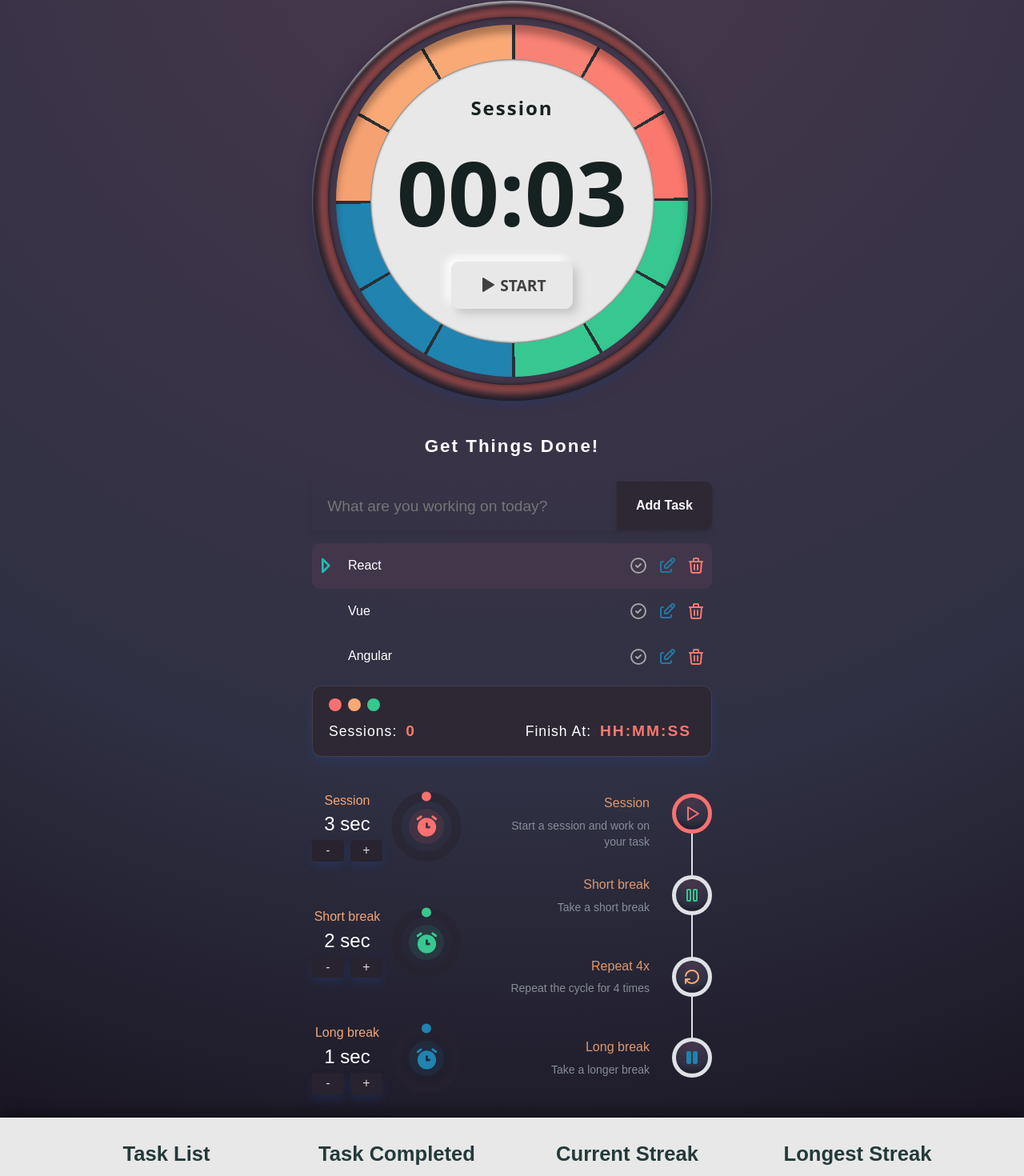
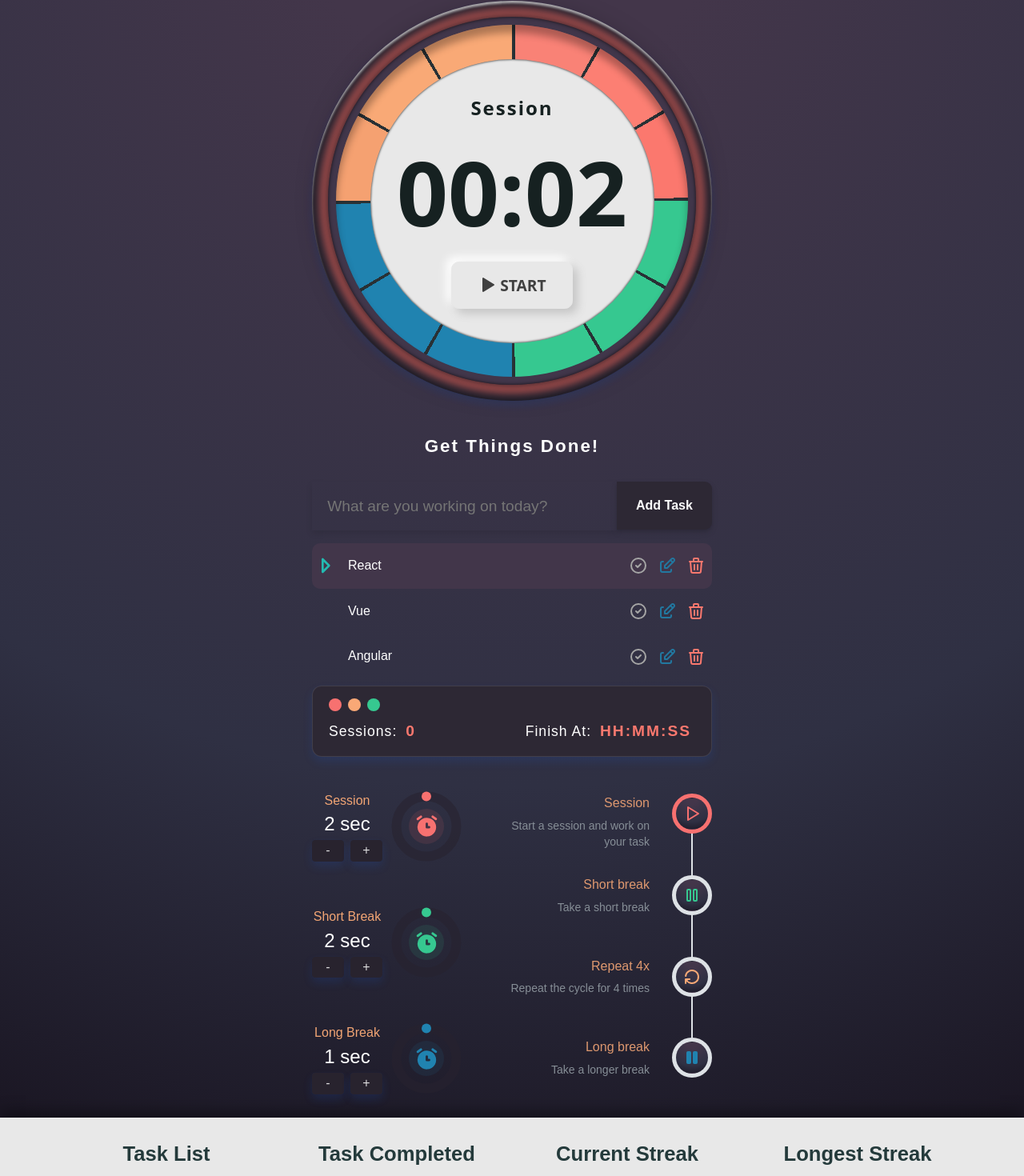
Before and after one commit to rayder-dev/Pomodoro-AI, a React (Vite) app: page / in a window 1280 px wide. Shown: the part 169-1639 px from the top of the page at 80% size. Built offline with nearby package versions, Linux system fonts and the light colour scheme.

Commit message:
Update State Management

```diff
--- a/src/components/Header/Header.tsx
+++ b/src/components/Header/Header.tsx
@@ -12,10 +12,9 @@ import { ComingSoon, Logo, Modal, NavBtn } from '..';
 
 interface HeaderProps {
   onDrawerOpen: () => void;
-  section: (value: string) => void;
 }
 
-const Header: FC<HeaderProps> = ({ onDrawerOpen, section }) => {
+const Header: FC<HeaderProps> = ({ onDrawerOpen }) => {
   const [selectedNavBtn, setSelectedNavBtn] = useState('');
   const [modalOpen, setModalOpen] = useState(false);
 
@@ -33,7 +32,7 @@ const Header: FC<HeaderProps> = ({ onDrawerOpen, section }) => {
       <header>
         <div className={styles['header-container']}>
           {/* Logo Section */}
-          <Logo section={section} />
+          <Logo />
           {/* Navigation Buttons */}
           <nav>
             <ul>
--- a/src/components/Tab/Tab.tsx
+++ b/src/components/Tab/Tab.tsx
@@ -1,38 +1,37 @@
-import { FC } from 'react';
+import { Dispatch, FC, SetStateAction } from 'react';
 import styles from './tab.module.css';
+import { TimerStateTypes } from '../../types';
 
 interface TabProps {
-  selected: number;
-  onSelect: (value: number) => void;
+  timerState: TimerStateTypes;
+  onSelect: Dispatch<SetStateAction<TimerStateTypes>>;
 }
 
-const Tab: FC<TabProps> = ({ selected, onSelect }) => {
-  const tabs = ['Session', 'Short Break', 'Long Break'];
-  const tabColors = ['#f77170', '#36c890', '#2083b0'];
-  const gliderColor = tabColors[selected];
+const Tab: FC<TabProps> = ({ timerState, onSelect }) => {
+  const gliderColor = timerState.tabs[timerState.selectedTab].color;
 
   const handleTabClick = (index: number) => {
-    onSelect(index);
+    onSelect({ ...timerState, selectedTab: index });
   };
 
   return (
     <div className={styles.tabContainer}>
       <div className={styles.tabs}>
-        {tabs.map((tab, index) => (
+        {timerState.tabs.map((tab, index) => (
           <div
             key={index}
             className={`${styles.tab} ${
-              selected === index ? styles.active : ''
+              timerState.selectedTab === index ? styles.active : ''
             }`}
             onClick={() => handleTabClick(index)}
           >
-            {tab}
+            {tab.title}
           </div>
         ))}
         <span
           className={styles.glider}
           style={{
-            transform: `translateX(${selected * 100}%)`,
+            transform: `translateX(${timerState.selectedTab * 100}%)`,
             backgroundColor: gliderColor,
           }}
         ></span>
--- a/src/components/Timeline/PomoTimeline.tsx
+++ b/src/components/Timeline/PomoTimeline.tsx
@@ -77,7 +77,6 @@ const PomoTimeline: FC<PomoTimelineProps> = ({ activeIndex, cycleCount }) => {
               style={{
                 background:
                   'radial-gradient(circle at 50% 0%, rgb(67, 54, 74) 16.4%, rgb(47, 48, 67) 68.2%, rgb(27, 23, 36) 99.1%)',
-                color: 'white',
               }}
             >
               {activeIndex === 2 && index === 2 ? <RefreshLoader /> : item.icon}
--- a/src/components/Timer/Timer.tsx
+++ b/src/components/Timer/Timer.tsx
@@ -1,62 +1,50 @@
-import { FC, useState, useEffect, useMemo, useCallback } from 'react';
+import { FC, useState, useEffect, useCallback } from 'react';
 import { RingProgress } from '@mantine/core';
 import Styles from './timer.module.css';
-import { TimerLengthTypes } from '../../types';
 import { useResponsiveSize } from '../../hooks';
 import { StartBtn } from '..';
 import { startCountdown, formatToTwoDigits } from '../../utils/timerUtils';
+import { TimerStateTypes } from '../../types';
 
 interface TimerProps {
-  selectedTab: number;
-  timerLength: TimerLengthTypes;
+  timerState: TimerStateTypes;
   modalOpen: () => void;
 }
 
-const Timer: FC<TimerProps> = ({ selectedTab, timerLength, modalOpen }) => {
+const Timer: FC<TimerProps> = ({ timerState, modalOpen }) => {
   const ringSize = useResponsiveSize();
-  const tabs = useMemo(
-    () => [
-      {
-        title: 'Session',
-        color: '#f77170',
-        initialTime: timerLength.session,
-        timerLabel: 'In session',
-      },
-      {
-        title: 'Short Break',
-        color: '#36c890',
-        initialTime: timerLength.shortBreak,
-        timerLabel: 'Take a break',
-      },
-      {
-        title: 'Long Break',
-        color: '#2083b0',
-        initialTime: timerLength.longBreak,
-        timerLabel: 'Take a break',
-      },
-    ],
-    [timerLength]
+  const tabState = timerState.tabs[timerState.selectedTab];
+  const [timeLeft, setTimeLeft] = useState(tabState.initialTime);
+  const [isRunning, setIsRunning] = useState(false);
+  const [progress, setProgress] = useState(100);
+  const minutes = Math.floor(timeLeft / 60);
+  const seconds = timeLeft % 60;
+
+  // Separated because of Progress glitching
+  const resetTimer = useCallback(
+    (intervalId: NodeJS.Timeout) => {
+      if (timeLeft === 0) {
+        setProgress(100);
+      }
+      clearInterval(intervalId);
+    },
+    [isRunning]
   );
 
-  const [timeLeft, setTimeLeft] = useState(tabs[0].initialTime);
-  const [isRunning, setIsRunning] = useState(false);
-
-  const tabState = tabs[selectedTab];
-  const minutes = Math.floor(timeLeft / 60);
-  const seconds = timeLeft % 60;
+  // For Timer
+  useEffect(() => {
+    if (!isRunning) return;
+    const intervalId = startCountdown(timeLeft, setTimeLeft, modalOpen);
+    setProgress((timeLeft / tabState.initialTime) * 100);
+    return () => resetTimer(intervalId);
+  }, [isRunning, timeLeft, modalOpen]);
 
   // For Tabs & Timer Control
   useEffect(() => {
     setTimeLeft(tabState.initialTime);
     setIsRunning(false);
-  }, [selectedTab, tabState.initialTime]);
-
-  // For Timer
-  useEffect(() => {
-    if (!isRunning) return;
-    const intervalId = startCountdown(timeLeft, setTimeLeft, modalOpen);
-    return () => clearInterval(intervalId);
-  }, [isRunning, timeLeft, modalOpen]);
+    setProgress(100);
+  }, [timerState.selectedTab, tabState.initialTime]);
 
   return (
     <div className={Styles['clock-container']}>
@@ -65,7 +53,7 @@ const Timer: FC<TimerProps> = ({ selectedTab, timerLength, modalOpen }) => {
         roundCaps
         sections={[
           {
-            value: (timeLeft / tabState.initialTime) * 100,
+            value: progress,
             color: tabState.color,
           },
         ]}
@@ -77,11 +65,11 @@ const Timer: FC<TimerProps> = ({ selectedTab, timerLength, modalOpen }) => {
                 <div className={Styles['label']}>
                   {isRunning && timeLeft
                     ? tabState.timerLabel
+                    : !isRunning && progress === 100
+                    ? tabState.title
                     : timeLeft === 0
                     ? 'Time is up!'
-                    : timeLeft < tabState.initialTime && !isRunning
-                    ? 'Paused'
-                    : tabState.title}
+                    : 'Paused'}
                 </div>
                 <div className={Styles['time']}>
                   {formatToTwoDigits(minutes)}:{formatToTwoDigits(seconds)}
--- a/src/components/TimerControl/TimerControl.tsx
+++ b/src/components/TimerControl/TimerControl.tsx
@@ -2,13 +2,13 @@ import { FC, useEffect, useReducer } from 'react';
 import { ActionIcon, RingProgress, Center, rem } from '@mantine/core';
 import { IconAlarmFilled } from '@tabler/icons-react';
 import styles from './timerControl.module.css';
-import { TimerLengthTypes } from '../../types';
+import { TimerStateTypes } from '../../types';
 import { formatTime } from '../../utils/timeFormatter';
 import { Tooltip } from '..';
 
 interface TimerControlProps {
-  timerLength: TimerLengthTypes;
-  setTimerLength: (value: TimerLengthTypes) => void;
+  timerState: TimerStateTypes;
+  setTimerState: (value: TimerStateTypes) => void;
 }
 
 interface TimeDisplayProps {
@@ -21,28 +21,44 @@ interface TimeDisplayProps {
 
 // Action types for the reducer
 type Action =
-  | { type: 'INCREMENT'; timer: keyof TimerLengthTypes }
-  | { type: 'DECREMENT'; timer: keyof TimerLengthTypes }
-  | { type: 'SET_TIMER_LENGTH'; payload: TimerLengthTypes };
+  | { type: 'INCREMENT'; index: number }
+  | { type: 'DECREMENT'; index: number }
+  | { type: 'SET_TIMER_STATE'; payload: TimerStateTypes };
 
 // Reducer function to handle timer actions
 const timerReducer = (
-  state: TimerLengthTypes,
+  state: TimerStateTypes,
   action: Action
-): TimerLengthTypes => {
+): TimerStateTypes => {
   const adjustTime = (time: number) => time - (time % 300);
   switch (action.type) {
     case 'INCREMENT':
       return {
         ...state,
-        [action.timer]: Math.min(6000, adjustTime(state[action.timer]) + 300),
+        selectedTab: action.index,
+        tabs: state.tabs.map((tab, i) =>
+          i === action.index
+            ? {
+                ...tab,
+                initialTime: Math.min(6000, adjustTime(tab.initialTime) + 300),
+              }
+            : tab
+        ),
       };
     case 'DECREMENT':
       return {
         ...state,
-        [action.timer]: Math.max(300, adjustTime(state[action.timer]) - 300),
+        selectedTab: action.index,
+        tabs: state.tabs.map((tab, i) =>
+          i === action.index
+            ? {
+                ...tab,
+                initialTime: Math.max(300, adjustTime(tab.initialTime) - 300),
+              }
+            : tab
+        ),
       };
-    case 'SET_TIMER_LENGTH':
+    case 'SET_TIMER_STATE':
       return action.payload;
     default:
       return state;
@@ -94,40 +110,26 @@ const TimeDisplay: FC<TimeDisplayProps> = ({
   );
 };
 
-const TimerControl: FC<TimerControlProps> = ({
-  timerLength,
-  setTimerLength,
-}) => {
-  const [state, dispatch] = useReducer(timerReducer, timerLength);
+const TimerControl: FC<TimerControlProps> = ({ timerState, setTimerState }) => {
+  const [state, dispatch] = useReducer(timerReducer, timerState);
 
   // Sync state with parent component whenever it changes
   useEffect(() => {
-    setTimerLength(state);
-  }, [state, setTimerLength]);
+    setTimerState(state);
+  }, [state, setTimerState]);
 
   return (
     <div className={styles['time-length']}>
-      <TimeDisplay
-        label="Session"
-        time={state.session}
-        color="#f77170"
-        onIncrement={() => dispatch({ type: 'INCREMENT', timer: 'session' })}
-        onDecrement={() => dispatch({ type: 'DECREMENT', timer: 'session' })}
-      />
-      <TimeDisplay
-        label="Short break"
-        time={state.shortBreak}
-        color="#36c890"
-        onIncrement={() => dispatch({ type: 'INCREMENT', timer: 'shortBreak' })}
-        onDecrement={() => dispatch({ type: 'DECREMENT', timer: 'shortBreak' })}
-      />
-      <TimeDisplay
-        label="Long break"
-        time={state.longBreak}
-        color="#2083b0"
-        onIncrement={() => dispatch({ type: 'INCREMENT', timer: 'longBreak' })}
-        onDecrement={() => dispatch({ type: 'DECREMENT', timer: 'longBreak' })}
-      />
+      {state.tabs.map((tab, index) => (
+        <TimeDisplay
+          key={index}
+          label={tab.title}
+          time={tab.initialTime}
+          color={tab.color}
+          onIncrement={() => dispatch({ type: 'INCREMENT', index })}
+          onDecrement={() => dispatch({ type: 'DECREMENT', index })}
+        />
+      ))}
     </div>
   );
 };
--- a/src/containers/Home/Home.tsx
+++ b/src/containers/Home/Home.tsx
@@ -1,7 +1,7 @@
 import { useCallback, useMemo, useState } from 'react';
 import { Divider } from '@mantine/core';
 import styles from './home.module.css';
-import { TimerLengthTypes } from '../../types';
+import { TimerStateTypes } from '../../types';
 import { Faq, Pomodoro, Privacy, Terms } from '../';
 import {
   AlarmModal,
@@ -18,40 +18,60 @@ import {
 
 const Home = () => {
   const alarm = useMemo(() => new Audio('/assets/sounds/alarm.mp3'), []);
+  const [modalOpen, setModalOpen] = useState(false);
+  const [drawerOpen, setDrawerOpen] = useState(false);
+  const [taskCount, setTaskCount] = useState(3);
+  const [cycleCount, setCycleCount] = useState(0);
+  const [timelineIndex, setTimelineIndex] = useState(0);
+  const [currentSection, setCurrentSection] = useState('Home');
   const [sessionStatus, setSessionStatus] = useState({
     count: 0,
     time: '',
   });
-  const currentTime = new Date();
-  const [modalOpen, setModalOpen] = useState(false);
-  const [drawerOpen, setDrawerOpen] = useState(false);
-  const [taskCount, setTaskCount] = useState(3);
-  const [selectedTab, setSelectedTab] = useState(0);
-  const [timerLength, setTimerLength] = useState<TimerLengthTypes>({
-    session: 3,
-    shortBreak: 2,
-    longBreak: 1,
+  const tabs = useMemo(
+    () => [
+      {
+        title: 'Session',
+        color: '#f77170',
+        initialTime: 2,
+        timerLabel: 'In session',
+      },
+      {
+        title: 'Short Break',
+        color: '#36c890',
+        initialTime: 2,
+        timerLabel: 'Take a break',
+      },
+      {
+        title: 'Long Break',
+        color: '#2083b0',
+        initialTime: 1,
+        timerLabel: 'Take a break',
+      },
+    ],
+    []
+  );
+  const [timerState, setTimerState] = useState<TimerStateTypes>({
+    selectedTab: 0,
+    tabs,
   });
-  const [cycleCount, setCycleCount] = useState(0);
-  const [timelineIndex, setTimelineIndex] = useState(0);
-  const [currentSection, setCurrentSection] = useState('Home');
 
   const cycleTab = useCallback(() => {
-    if (selectedTab === 0) {
+    if (timerState.selectedTab === 0) {
       if (cycleCount < 3) {
-        setSelectedTab(1);
+        setTimerState({ ...timerState, selectedTab: 1 });
         setTimelineIndex(cycleCount < 1 ? 1 : 2);
         setCycleCount(cycleCount + 1);
       } else {
-        setSelectedTab(2);
+        setTimerState({ ...timerState, selectedTab: 2 });
         setTimelineIndex(3);
         setCycleCount(0);
       }
     } else {
-      setSelectedTab(0);
+      setTimerState({ ...timerState, selectedTab: 0 });
       setTimelineIndex(cycleCount > 0 ? 2 : 0);
     }
-  }, [selectedTab, cycleCount]);
+  }, [timerState.selectedTab, cycleCount]);
 
   const handleDrawerOpen = () => {
     setDrawerOpen(true);
@@ -66,9 +86,10 @@ const Home = () => {
   };
 
   const handleModalClose = () => {
+    const currentTime = new Date();
     setModalOpen(false);
     cycleTab();
-    if (selectedTab === 0) {
+    if (timerState.selectedTab === 0) {
       setSessionStatus((prev) => ({
         count: prev.count + 1,
         time: currentTime.toLocaleTimeString(),
@@ -87,20 +108,16 @@ const Home = () => {
         <section>
           <div className={styles['grid-container']}>
             <div className={`${styles['grid-item']} ${styles['item1']}`}>
-              <Tabs selected={selectedTab} onSelect={setSelectedTab} />
-              <Timer
-                selectedTab={selectedTab}
-                timerLength={timerLength}
-                modalOpen={handleModalOpen}
-              />
+              <Tabs timerState={timerState} onSelect={setTimerState} />
+              <Timer timerState={timerState} modalOpen={handleModalOpen} />
             </div>
             <div className={`${styles['grid-item']} ${styles['item2']}`}>
               <Todo sessionStatus={sessionStatus} setTaskCount={setTaskCount} />
             </div>
             <div className={`${styles['grid-item']} ${styles['item3']}`}>
               <TimerControl
-                timerLength={timerLength}
-                setTimerLength={setTimerLength}
+                timerState={timerState}
+                setTimerState={setTimerState}
               />
               <Timeline activeIndex={timelineIndex} cycleCount={cycleCount} />
             </div>
@@ -151,7 +168,7 @@ const Home = () => {
         opened={modalOpen}
         close={handleModalClose}
         alarmSound={alarm}
-        selectedTab={selectedTab}
+        selectedTab={timerState.selectedTab}
       />
       <Drawer opened={drawerOpen} close={handleDrawerClose} />
     </>
--- a/src/types/index.ts
+++ b/src/types/index.ts
@@ -1,3 +1,3 @@
 // TYPES BARREL EXPORTS
 export * from './TodoTypes';
-export * from './TimeLength';
+export * from './TimerState';
```
Also changed, not shown: src/types/TimeLength.ts (deleted, +0 -7 lines), src/types/TimerState.ts (added, +13 -0 lines).
